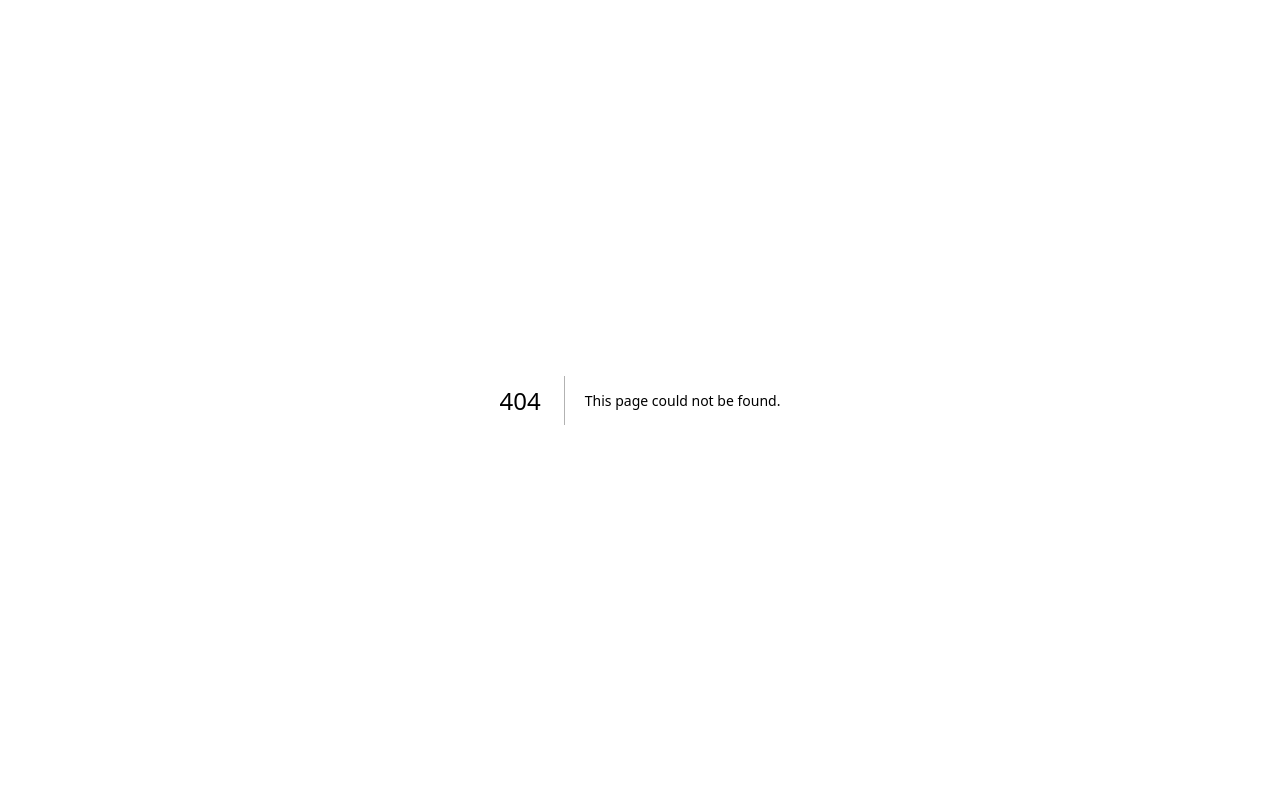
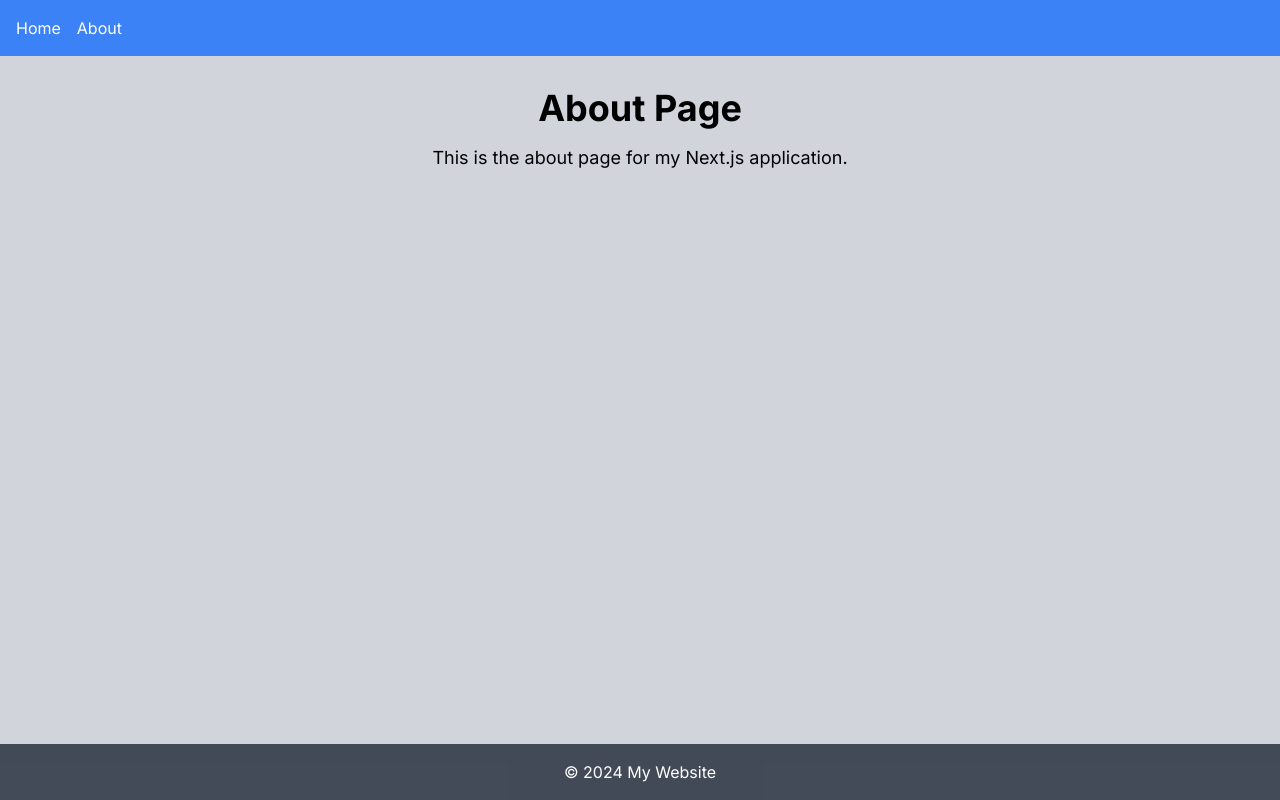
Before and after one commit to lannyducas/blog, a Next.js app: page /about in a window 1280 px wide. Before the commit this address had no page. Built offline with nearby package versions, Linux system fonts and the light colour scheme.

Commit message:
route structure, about page css

```diff
--- /dev/null
+++ b/src/app/about/page.tsx
@@ -0,0 +1,28 @@
+import React from 'react';
+import Head from 'next/head';
+import Header from '../../components/Header'; // Import the Header component
+
+const About: React.FC = () => {
+  return (
+    <div className="flex flex-col min-h-screen bg-gray-300">
+      <Head>
+        <title>About</title>
+        <meta name="description" content="About page" />
+        <link rel="icon" href="/favicon.ico" />
+      </Head>
+
+      <Header /> {/* Use the Header component */}
+
+      <main className="flex-grow container mx-auto p-4 md:p-8">
+        <h1 className="text-4xl font-bold text-center mb-4 text-black">About Page</h1>
+        <p className="text-lg text-center text-black">This is the about page for my Next.js application.</p>
+      </main>
+
+      <footer className="bg-gray-800 bg-opacity-80 p-4 text-white text-center">
+        <p>© 2024 My Website</p>
+      </footer>
+    </div>
+  );
+};
+
+export default About;
--- a/src/app/page.tsx
+++ b/src/app/page.tsx
@@ -1,5 +1,6 @@
 import React from 'react';
 import Head from 'next/head';
+import Header from '../components/Header';
 
 export default function Home() {
   return (
@@ -9,7 +10,7 @@ export default function Home() {
         <meta name="description" content="Welcome to my landing page" />
         <link rel="icon" href="/favicon.ico" />
       </Head>
-
+      <Header />
       <main>
         <h1>Welcome to My Landing Page</h1>
         <p>This is a basic landing page for my Next.js application.</p>
--- /dev/null
+++ b/src/components/Header.tsx
@@ -0,0 +1,26 @@
+// components/Header.tsx
+import React from 'react';
+import Link from 'next/link';
+
+const Header: React.FC = () => {
+  return (
+    <header className="bg-blue-500 p-4 text-white">
+      <nav>
+        <ul className="flex space-x-4">
+          <li>
+            <Link href="/" className="hover:text-blue-300">
+            Home
+            </Link>
+          </li>
+          <li>
+            <Link href="/about" className="hover:text-blue-300">
+            About
+            </Link>
+          </li>
+        </ul>
+      </nav>
+    </header>
+  );
+};
+
+export default Header;
```
Also changed, not shown: src/app/components/Header.tsx (deleted), src/components/Footer.tsx (added).
